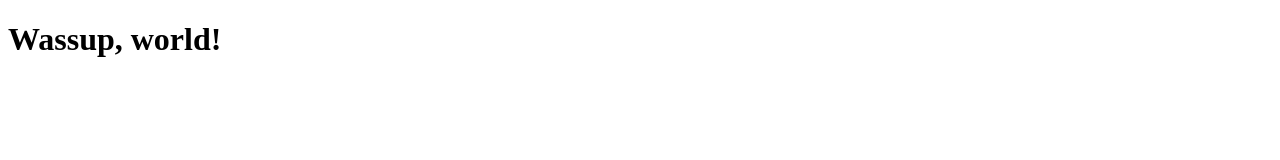
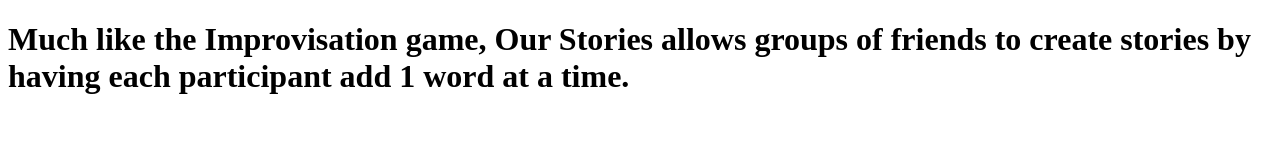
Before and after one commit to shiqisheng2036/OurStories, a website: page frontend/index.html in a window 1280 px wide. Drawn offline with Linux system fonts and the light colour scheme.

Commit message:
Added more information to frontend

```diff
--- a/frontend/index.html
+++ b/frontend/index.html
@@ -2,9 +2,9 @@
 <html lang="en">
 <head>
 	<meta charset="UTF-8">
-	<title>Hello, World!</title>
+	<title>OurStories</title>
 </head>
 <body>
-	<h1>Wassup, world!</h1>
+	<h1>Much like the Improvisation game, Our Stories allows groups of friends to create stories by having each participant add 1 word at a time. </h1>
 </body>
 </html>
--- a/package.json
+++ b/package.json
@@ -1,7 +1,7 @@
 {
  "name": "ourstories",
  "version": "1.0.0",
- "description": "Much like the Improvisation game, Our Stories allows groups of friends to create stories by having each participant add 1 word at a time. ",
+ "description": "Much like the Improvisation game, Our Stories allows groups of friends to create stories by having each participant add 1 word at a time.",
  "main": "backend/main.js",
  "scripts": {
   "run": "node backend/main.js"
```
